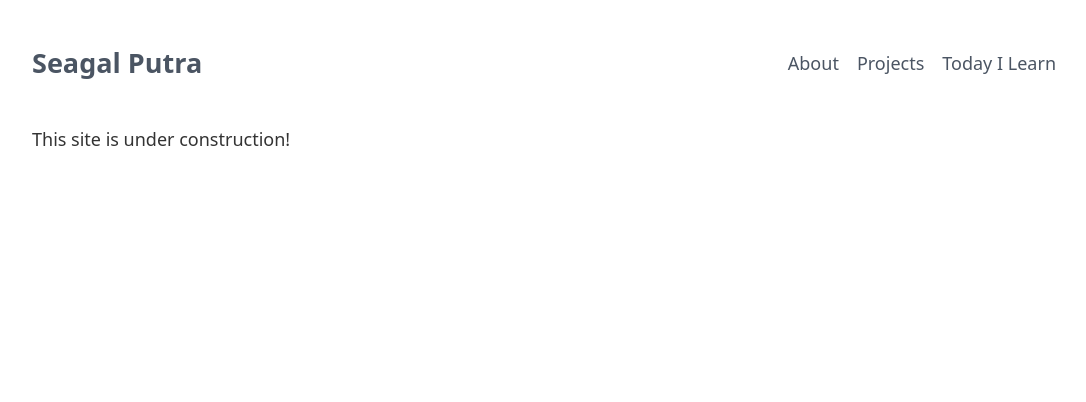
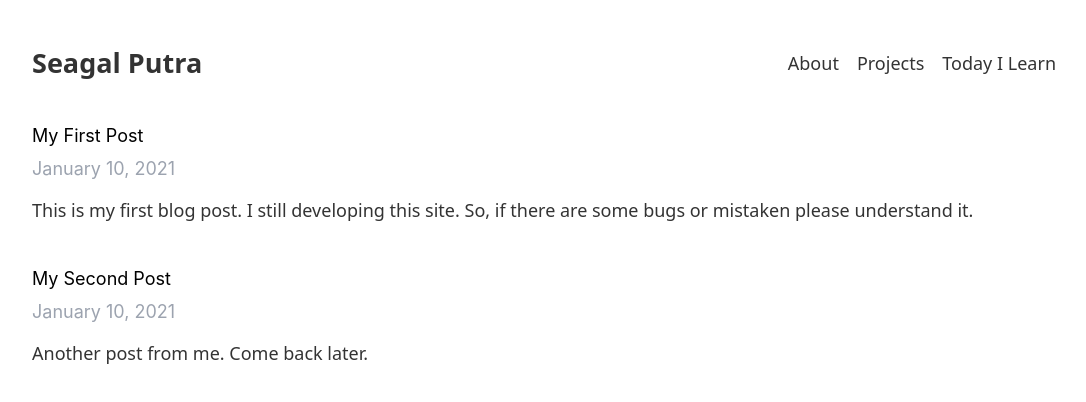
Before and after one commit to seagalputra/seagalputra.github.io, a Gatsby site: page / in a window 1280 px wide. Shown: the whole page, without its empty margins (96-1182 px from the left). Built offline with nearby package versions, Linux system fonts and the light colour scheme; Gatsby itself is replaced by a stand-in of ours; what @tailwindcss/typography would draw is missing.

Commit message:
Adding generate content from markdown

```diff
--- /dev/null
+++ b/contents/first-post.md
@@ -0,0 +1,8 @@
+---
+title: "My First Post"
+date: "2021-01-10"
+---
+
+This is my first blog post. I still developing this site.
+
+So, if there are some bugs or mistaken please understand it.
--- /dev/null
+++ b/contents/second-post.md
@@ -0,0 +1,8 @@
+---
+title: "My Second Post"
+date: "2021-01-10"
+---
+
+Another post from me.
+
+Come back later.
--- a/gatsby-config.js
+++ b/gatsby-config.js
@@ -1,6 +1,6 @@
 module.exports = {
   siteMetadata: {
-    title: "Seagal Putra ‍",
+    title: "Seagal Putra",
     description: "My personal blog",
     author: "@seagalputra",
   },
@@ -29,6 +29,13 @@ module.exports = {
     },
     "gatsby-plugin-offline",
     "gatsby-plugin-postcss",
+    {
+      resolve: "gatsby-source-filesystem",
+      options: {
+        path: `${__dirname}/contents/`,
+        name: "markdown-pages",
+      },
+    },
     "gatsby-transformer-remark",
   ],
 }
--- a/src/components/header.tsx
+++ b/src/components/header.tsx
@@ -17,13 +17,13 @@ const menus: Array<MenuItem> = [
 const Header = ({ siteTitle }) => (
   <nav className="my-10">
     <div className="max-w-screen-lg my-auto mx-auto flex flex-row items-center justify-between">
-      <p className="m-0 text-2xl font-bold text-gray-600">
+      <p className="m-0 text-2xl font-bold">
         <Link to="/">{siteTitle}</Link>
       </p>
 
       <div className="flex flex-row items-center justify-between gap-4">
         {menus.map(({ id, name, to }) => (
-          <p key={id} className="m-0 text-gray-600 hover:underline">
+          <p key={id} className="m-0 hover:underline">
             <Link to={to}>{name}</Link>
           </p>
         ))}
--- a/src/pages/index.tsx
+++ b/src/pages/index.tsx
@@ -1,16 +1,50 @@
-import { PageProps } from "gatsby"
+import { PageProps, graphql } from "gatsby"
 import React from "react"
 
 import Layout from "../components/layout"
 import SEO from "../components/seo"
 
-const Home: React.FC<PageProps<{}>> = () => {
+const Home: React.FC<PageProps<any>> = ({ data }) => {
+  const {
+    allMarkdownRemark: { edges },
+  } = data
+
   return (
     <Layout>
       <SEO title="Home" description="My Personal Blog" lang="en" />
-      <div className="prose max-w-none">This site is under construction!</div>
+      {edges.map(edge => {
+        const {
+          frontmatter: { title, date },
+          excerpt,
+          id,
+        } = edge.node
+        return (
+          <div key={id} className="mb-10">
+            <h2 className="m-0 mb-3 text-black">{title}</h2>
+            <h4 className="m-0 mb-4 text-gray-400">{date}</h4>
+            <p className="prose max-w-none">{excerpt}</p>
+          </div>
+        )
+      })}
     </Layout>
   )
 }
 
+export const query = graphql`
+  query {
+    allMarkdownRemark {
+      edges {
+        node {
+          id
+          frontmatter {
+            title
+            date(formatString: "MMMM DD, YYYY")
+          }
+          excerpt
+        }
+      }
+    }
+  }
+`
+
 export default Home
```
